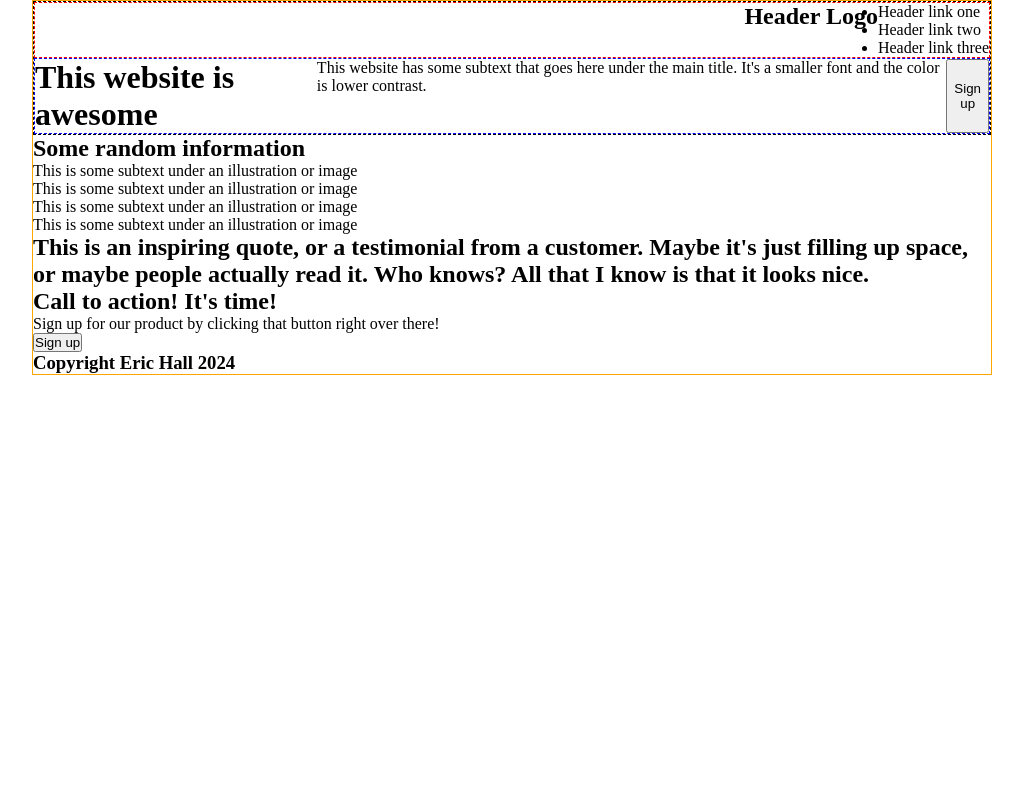
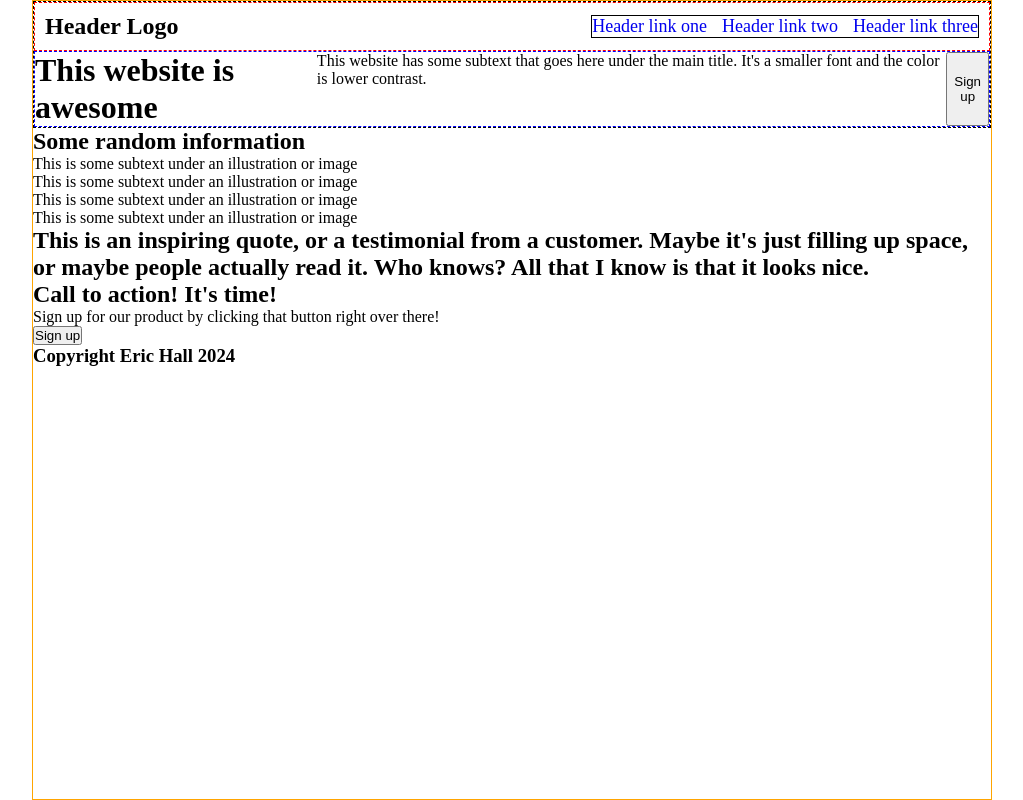
Before and after one commit to ehall4945/Hotel-Landing-Page, a plain HTML site: page index.html in a window 1280 px wide. Shown: the whole page, without its empty margins (128-1151 px from the left). Drawn offline with Linux system fonts and the light colour scheme.

Commit message:
Changed nav bar texts to correct size and got rid of bulllet points / underline for links.

```diff
--- a/index.html
+++ b/index.html
@@ -14,9 +14,9 @@
             <h1>Header Logo</h1>
             <!-- Unordered list for header links, will style out the bullet points -->
             <ul>
-                <li>Header link one</li>
-                <li>Header link two</li>
-                <li>Header link three</li>
+                <li><a href="#">Header link one</a></li>
+                <li><a href="#">Header link two</a></li>
+                <li><a href="#">Header link three</a></li>
             </ul>
         </nav>
         <!-- Main-header class for flexbox to help organize and position elements -->
--- a/styles.css
+++ b/styles.css
@@ -9,6 +9,7 @@
 body {
     display: flex;
     flex-direction: column;
+    height: 100vh;
     max-width: 75%;
     margin-left: auto;
     margin-right: auto;
@@ -24,9 +25,30 @@ header {
 /* Set nav to flex and set in top right corner */
 nav {
     display: flex;
-    justify-content: flex-end;
-    align-items: flex-start;
+    justify-content: space-evenly;
+    align-items: center;
     border: 1px dashed red;
+    padding: 10px;
+}
+
+nav > h1 {
+    margin-right: auto;
+    font-size: 24px;
+}
+
+/* Set unordered list to flex to help separate it from text logo */
+ul {
+    display: flex;
+    justify-content: space-evenly;
+    gap: 15px;
+    border: 1px solid black;
+}
+
+li,
+a {
+    font-size: 18px;
+    list-style-type: none;
+    text-decoration: none;
 }
 
 /* Set main-header class to flex and center content */
```
